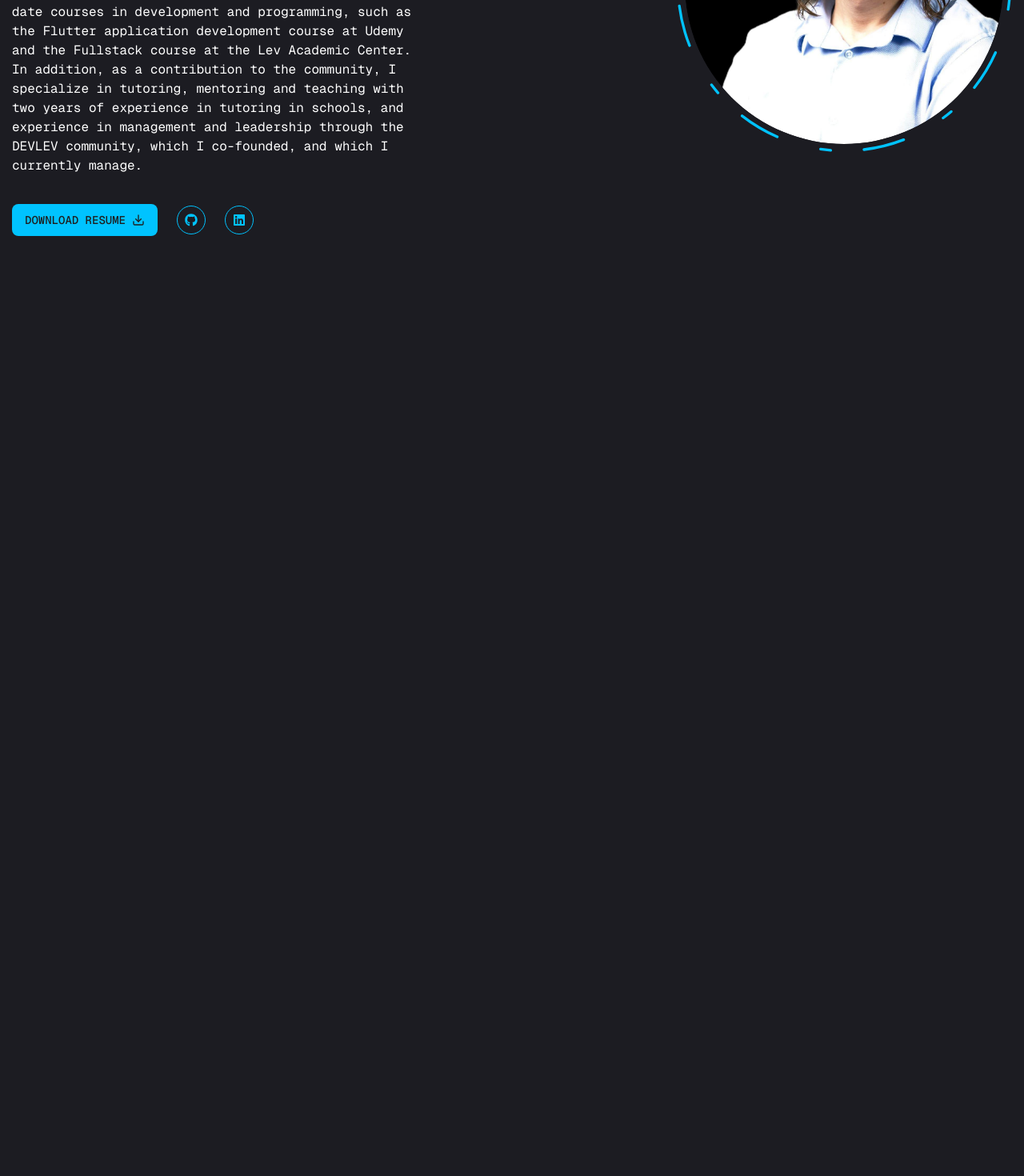
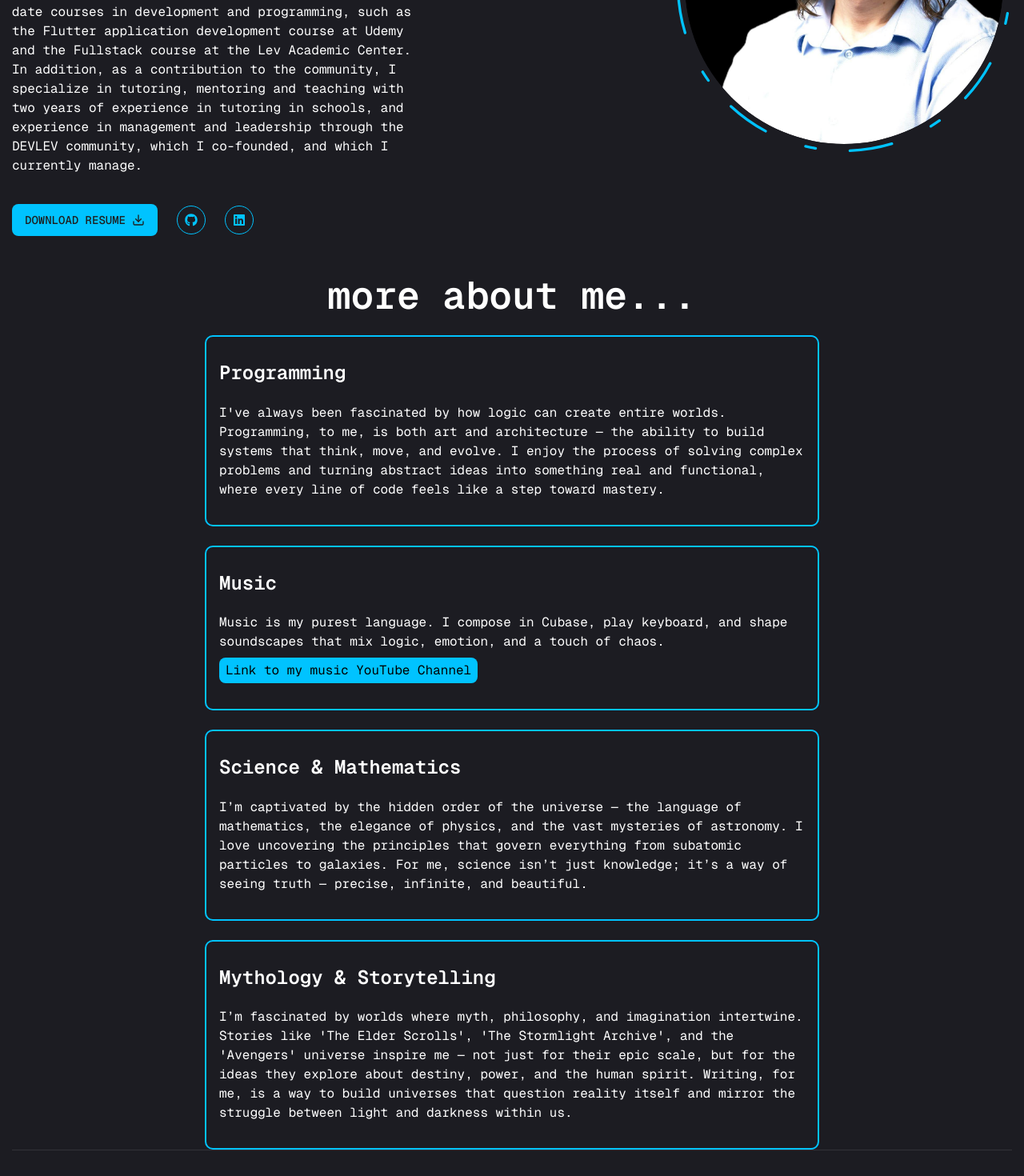
Before and after one commit to DanielPilant/portfolio, a Next.js app: page / in a window 1280 px wide. Shown: the part 469-1939 px from the top of the page at 80% size. Before the commit the page ends 800 px from the top, so only its background shows below. Built offline with nearby package versions, Linux system fonts and the light colour scheme.

Commit message:
Fix capitalization in education field value for consistency

```diff
--- a/app/page.jsx
+++ b/app/page.jsx
@@ -25,9 +25,9 @@ const Home = () => {
               up-to-date courses in development and programming, such as the
               Flutter application development course at Udemy and the Fullstack
               course at the Lev Academic Center. In addition, as a contribution
-              to the community, I specialize in tutoring, mentoring
-              and teaching with two years of experience in tutoring in schools,
-              and experience in management and leadership through the DEVLEV
+              to the community, I specialize in tutoring, mentoring and teaching
+              with two years of experience in tutoring in schools, and
+              experience in management and leadership through the DEVLEV
               community, which I co-founded, and which I currently manage.
             </p>
             {/* button and social links */}
@@ -68,6 +68,81 @@ const Home = () => {
             <Photo />
           </div>
         </div>
+        <div className="border-b border-white/10 mb-8 flex flex-col items-center">
+          <h2 className="mb-6 mt-4">more about me...</h2>
+
+          <div
+            className="max-w-3xl mx-auto py-8 margin-top-8 border-2 border-accent
+          rounded-lg p-4"
+          >
+            <h3>Programming</h3>
+            <br />
+            <p>
+              I've always been fascinated by how logic can create entire worlds.
+              Programming, to me, is both art and architecture — the ability to
+              build systems that think, move, and evolve. I enjoy the process of
+              solving complex problems and turning abstract ideas into something
+              real and functional, where every line of code feels like a step
+              toward mastery.
+            </p>
+          </div>
+          <br />
+          <div
+            className="max-w-3xl mx-auto py-8 margin-top-8 border-2 border-accent
+          rounded-lg p-4"
+          >
+            <h3>Music</h3>
+            <br />
+            <p>
+              Music is my purest language. I compose in Cubase, play keyboard,
+              and shape soundscapes that mix logic, emotion, and a touch of
+              chaos.
+              <br />
+              <span className="bg-accent text-black px-2 py-1 rounded-md mt-2 inline-block">
+                <a
+                  href="https://www.youtube.com/@DoubleDan"
+                  target="_blank"
+                  rel="noopener noreferrer"
+                >
+                  Link to my music YouTube Channel
+                </a>
+              </span>
+            </p>
+          </div>
+          <br />
+          <div
+            className="max-w-3xl mx-auto py-8 margin-top-8 border-2 border-accent
+          rounded-lg p-4"
+          >
+            <h3>Science & Mathematics</h3>
+            <br />
+            <p>
+              I’m captivated by the hidden order of the universe — the language
+              of mathematics, the elegance of physics, and the vast mysteries of
+              astronomy. I love uncovering the principles that govern everything
+              from subatomic particles to galaxies. For me, science isn’t just
+              knowledge; it’s a way of seeing truth — precise, infinite, and
+              beautiful.
+            </p>
+          </div>
+          <br />
+          <div
+            className="max-w-3xl mx-auto py-8 margin-top-8 border-2 border-accent
+          rounded-lg p-4"
+          >
+            <h3>Mythology & Storytelling</h3>
+            <br />
+            <p>
+              I’m fascinated by worlds where myth, philosophy, and imagination
+              intertwine. Stories like 'The Elder Scrolls', 'The Stormlight
+              Archive', and the 'Avengers' universe inspire me — not just for
+              their epic scale, but for the ideas they explore about destiny,
+              power, and the human spirit. Writing, for me, is a way to build
+              universes that question reality itself and mirror the struggle
+              between light and darkness within us.
+            </p>
+          </div>
+        </div>
       </div>
     </section>
   );
--- a/app/resume/page.tsx
+++ b/app/resume/page.tsx
@@ -42,7 +42,7 @@ const about = {
     {
       fieldName: "Education",
       fieldValue:
-        "Currently studying BSc in Computer Science at JCT - jerusalem College of Technology",
+        "Currently studying BSc in Computer Science at JCT - Jerusalem College of Technology",
     },
     {
       fieldName: "Languages",
```
